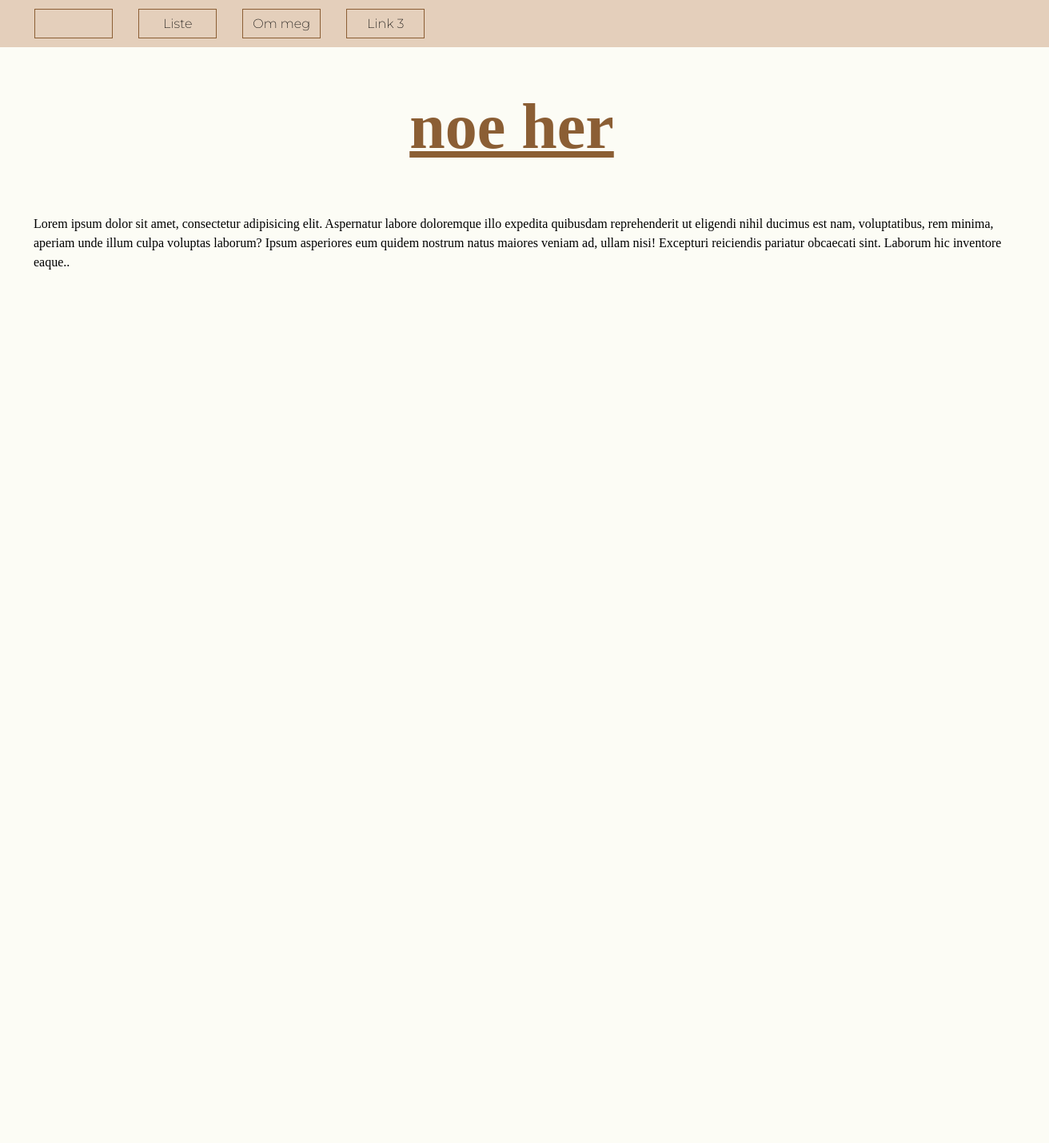
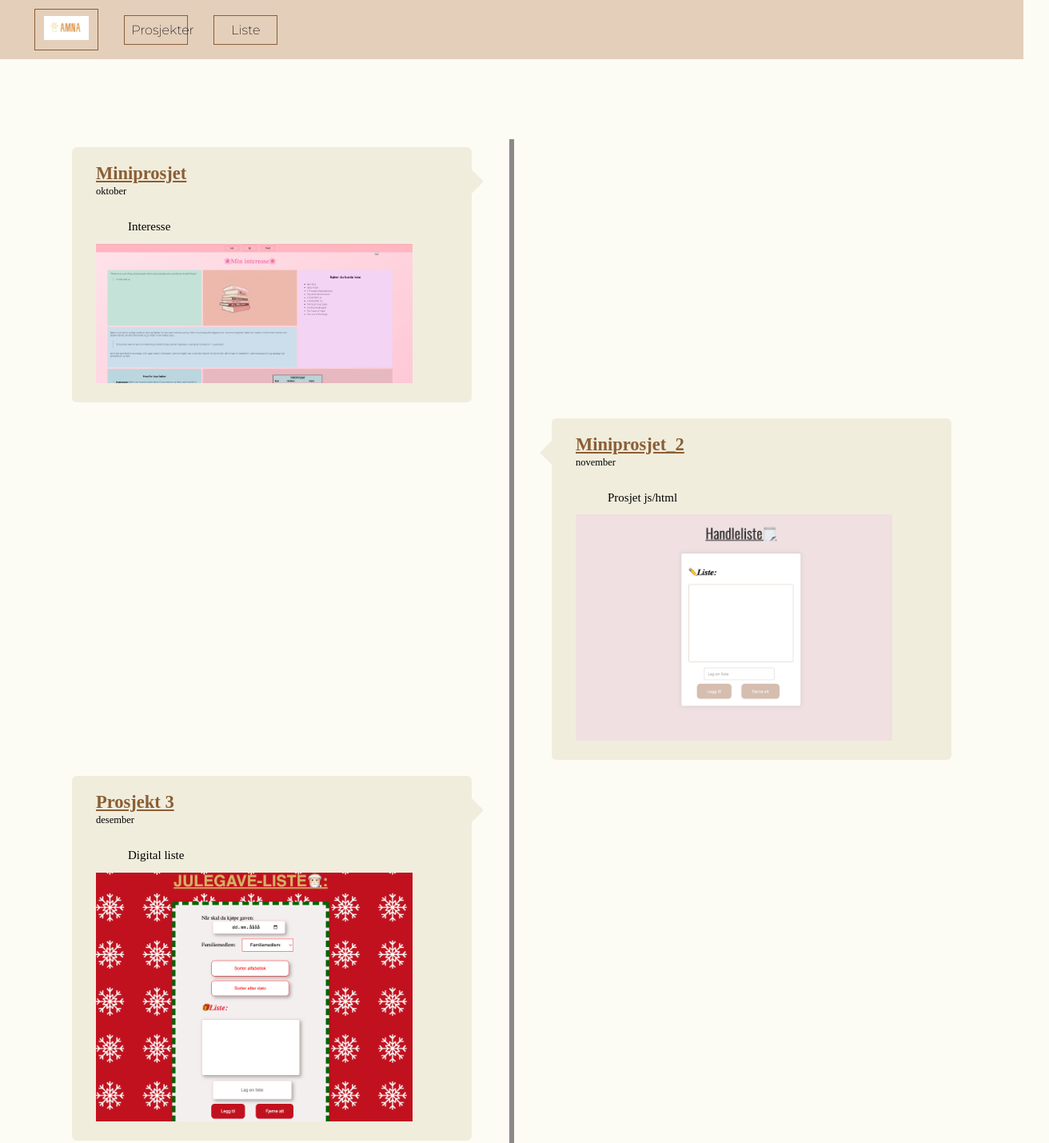
Before and after one commit to Amnsal/Amnsal.github.io, a plain HTML site: page project2.html in a window 1280 px wide. Shown: the top 1429 px of the page at 80% size, 1312 px wide, since content can reach past the window. Before the commit the page ends 800 px from the top, so only its background shows below. Drawn offline with Linux system fonts and the light colour scheme.

Commit message:
Add files via upload

```diff
--- a/project2.html
+++ b/project2.html
@@ -4,33 +4,89 @@
     <meta charset="UTF-8">
     <meta name="viewport" content="width=device-width, initial-scale=1.0">
     <link rel="stylesheet" href="project.css">
+    <link rel="stylesheet" href="project2.css">
     <link rel="preconnect" href="https://fonts.googleapis.com">
     <link rel="preconnect" href="https://fonts.gstatic.com" crossorigin>
     <link href="https://fonts.googleapis.com/css2?family=Montserrat:wght@200&display=swap" rel="stylesheet">
     <title>Project side 2</title>
 </head>
 <body>
-    <header>
-        <div class="burger-menu">
-            <div class="line"></div>
-            <div class="line"></div>
-            <div class="line"></div>
+
+    <nav>
+        <div id="navbar">
+        <ul>
+            <a href="index.html"><img src="bilder/Skjermbilde 2024-01-24 kl. 13.50.10.png" alt=""></a>
+            <a href="project2.html"><li>Prosjekter</li></a>
+            <a href="4c/liste.html" target="_blank"><li>Liste</li></a>
+        </ul>
+
+        </div>
+    </nav>
+
+
+    <div class="timeline">
+        <div class="container left-container">
+            <div class="text-box">
+                <h2>Miniprosjet</h2>
+                <small>oktober</small>
+                <p>Interesse</p>
+                <img src="bilder/Skjermbilde 2024-01-31 kl. 00.21.02.png" alt="Skjermbilde av Miniprosjet">
+                <span class="left-container-arrow"></span>
+            </div>
         </div>
 
-        <nav>
-            <div id="navbar">
-            <ul>
-                <a href="project.html"><img src="Skjermbilde 2024-01-24 kl. 13.50.10.png" alt=""></a>
-                <a href="4c/liste.html" target="_blank"><li>Liste</li></a>
-                <a href="project2.html"><li>Om meg</li></a>
-                <a><li>Link 3</li></a>
-            </ul>
+        <div class="container right-container">
+            <div class="text-box">
+                <h2>Miniprosjet_2</h2>
+                <small>november</small>
+                <p>Prosjet js/html</p>
+                <img src="bilder/Skjermbilde 2024-01-31 kl. 00.22.45.png" alt="Skjermbilde av prosjekt 2">
+                <span class="right-container-arrow"></span>
             </div>
-        </nav>
-    </header>
-    <div>
-        <h1>noe her </h1>
-        <p>Lorem ipsum dolor sit amet, consectetur adipisicing elit. Aspernatur labore doloremque illo expedita quibusdam reprehenderit ut eligendi nihil ducimus est nam, voluptatibus, rem minima, aperiam unde illum culpa voluptas laborum? Ipsum asperiores eum quidem nostrum natus maiores veniam ad, ullam nisi! Excepturi reiciendis pariatur obcaecati sint. Laborum hic inventore eaque..</p>
+        </div>
+
+        <div class="container left-container">
+            <div class="text-box">
+                <h2>Prosjekt 3 </h2>
+                <small>desember</small>
+                <p>Digital liste</p>
+                <img src="bilder/Skjermbilde 2024-01-31 kl. 00.24.06.png" alt="Skjermbilde av prosjekt 3">
+                <span class="left-container-arrow"></span>
+            </div>
+        </div>
+
+        <div class="container right-container">
+            <div class="text-box">
+                <h2>Prosjekt 4</h2>
+                <small>august</small>
+                <p>Portofølie</p>
+                <img src="bilder/Skjermbilde 2024-01-31 kl. 00.25.13.png" alt="Skjermbilde av prosjekt 4">
+                <span class="right-container-arrow"></span>
+            </div>
+        </div>
+
+        <div class="container left-container">
+            <div class="text-box">
+                <h2>Prosjekt 5</h2>
+                <small>-</small>
+                <p>Plantehuset</p>
+                <img src="bilder/Skjermbilde 2024-01-31 kl. 00.34.54.png" alt="Skjermbilde av prosjekt 5">
+                <span class="left-container-arrow"></span>
+            </div>
+        </div>
+
+        <div class="container right-container">
+            <div class="text-box">
+                <h2>Prosjekt 6</h2>
+                <small>-</small>
+                <p>Fag</p>
+                <img src="bilder/Skjermbilde 2024-01-31 kl. 00.37.41.png" alt="Skjermbilde av prosjekt 6">
+                <span class="right-container-arrow"></span>
+            </div>
+        </div>
     </div>
+
+
+
 </body>
 </html>
```
